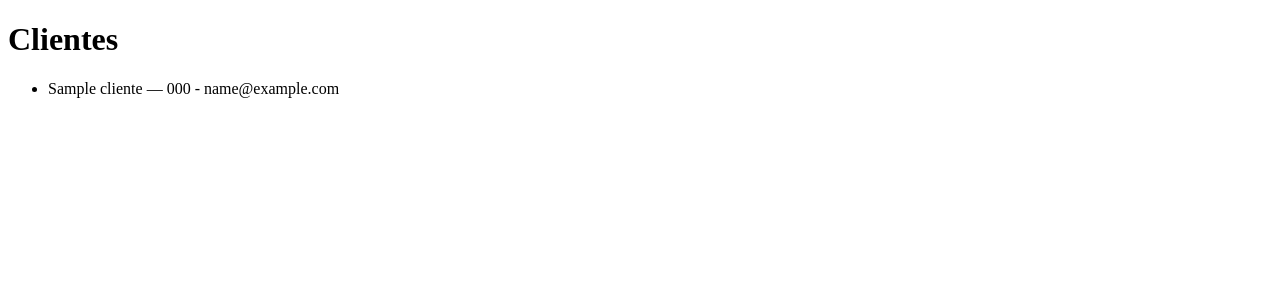
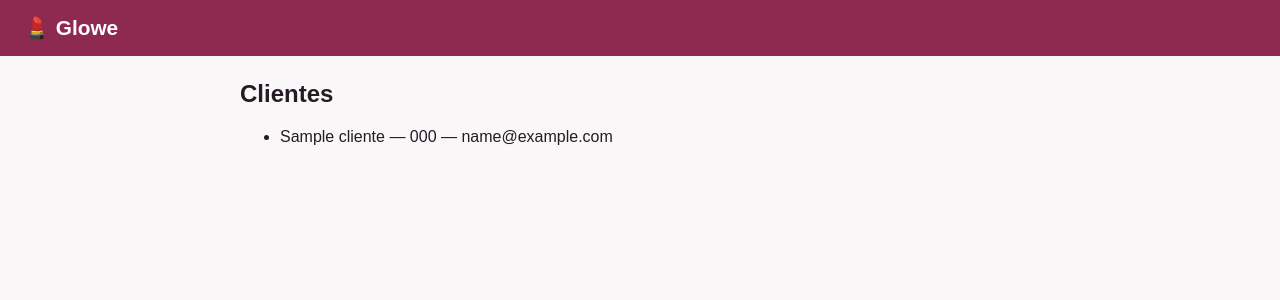
Before and after one commit to luizeduardoritter1/glowe, a Django app: template backend/core/templates/core/lista_clientes.html in a window 1280 px wide. Shown: the top 300 px of the page. Run offline with Django 5.2, Linux system fonts and the light colour scheme; the template is opened without the code that fills it: most values are stand-ins (such as "Sample title", 1, 10 or a date in 2020).

Commit message:
feat: Cria base.html como herança e lista_clientes herda base.html

```diff
--- /dev/null
+++ b/backend/core/templates/core/base.html
@@ -0,0 +1,21 @@
+<!DOCTYPE html>
+<html lang="pt-BR">
+<head>
+    <meta charset="utf-8">
+    <title>{% block titulo %}Glowe{% endblock %}</title>
+    <style>
+        body { font-family: sans-serif; margin: 0; background: #faf7f8; color: #241b24; }
+        header { background: #8e2a50; color: #fff; padding: 16px 24px; }
+        header h1 { margin: 0; font-size: 1.3rem; }
+        main { max-width: 800px; margin: 24px auto; padding: 0 24px; }
+    </style>
+</head>
+<body>
+    <header>
+        <h1>💄 Glowe</h1>
+    </header>
+    <main>
+        {% block conteudo %}{% endblock %}
+    </main>
+</body>
+</html>
--- a/backend/core/templates/core/lista_clientes.html
+++ b/backend/core/templates/core/lista_clientes.html
@@ -1,17 +1,14 @@
-<!DOCTYPE html>
-<html lang="pt-BR">
-<head>
-    <meta charset="utf-8">
-    <title>Clientes — Glowe</title>
-</head>
-<body>
-    <h1>Clientes</h1>
+{% extends 'core/base.html' %}
+
+{% block titulo %}Clientes — Glowe{% endblock %}
+
+{% block conteudo %}
+    <h2>Clientes</h2>
     <ul>
         {% for cliente in clientes %}
-            <li>{{ cliente.nome }} — {{ cliente.telefone }} - {{cliente.email}}</li>
+            <li>{{ cliente.nome }} — {{ cliente.telefone }} — {{ cliente.email }}</li>
         {% empty %}
             <li>Nenhum cliente cadastrado ainda.</li>
         {% endfor %}
     </ul>
-</body>
-</html>
+{% endblock %}
```
